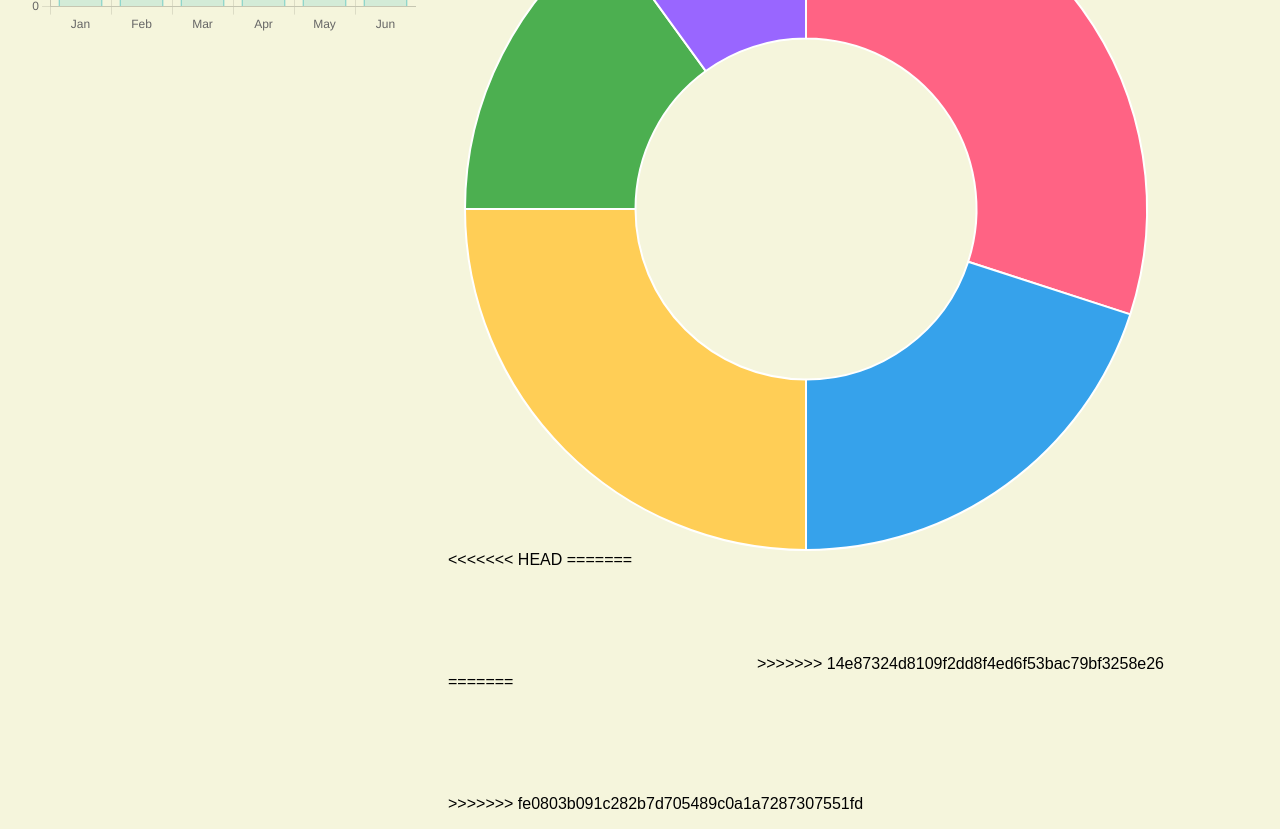
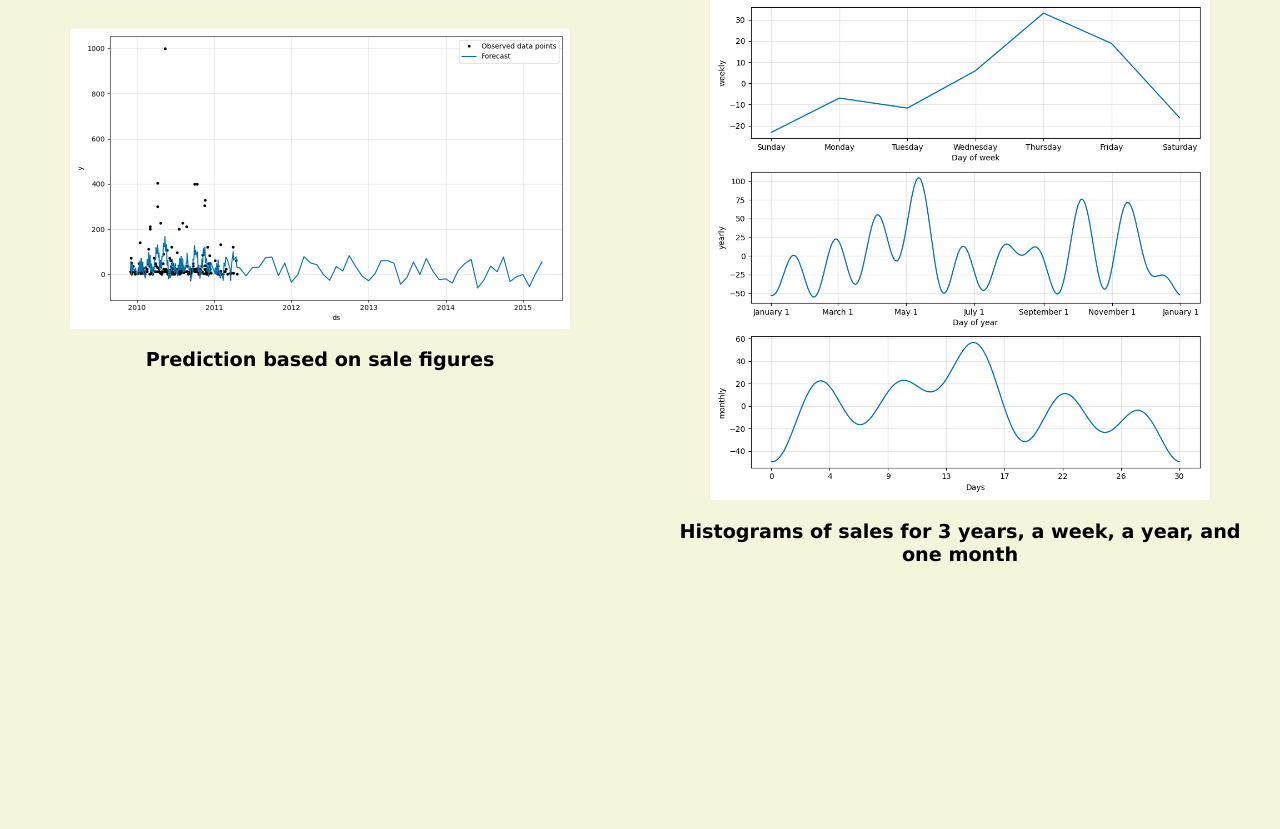
Before and after one commit to DinuAndreiRazvan/BESTEM-Repo, a plain HTML site: page SAP/frontend/src/index.html in a window 1280 px wide. Shown: the part 272-1101 px from the top of the page. After the commit the page ends 882 px from the top, so only its background shows below. Drawn offline with nearby package versions, Linux system fonts and the light colour scheme.

Commit message:
Added graphs to site

```diff
--- a/SAP/frontend/src/index.html
+++ b/SAP/frontend/src/index.html
@@ -9,38 +9,21 @@
 </head>
 
 <body>
-<<<<<<< HEAD
-<<<<<<< HEAD
-=======
->>>>>>> fe0803b091c282b7d705489c0a1a7287307551fd
     <header><span>RetailX stats</span></header>
-    <div class="container">
-        <div class="item">
-            <canvas id="salesChart" width="400" height="200"></canvas>
+    <main>
+        <div class="container">
+            <div class="item">
+                <img src="images/prediction.png" id="salesChart" width="500" height="300">
+                <p class="annotation">Prediction based on sale figures</p>
+            </div>
+            <div class="item">
+                <img src="images/periodic_progress.png" id="categoryChart" width="500" height="300">
+                <p class="annotation">Histograms of sales for 3 years, a week, a year, and one month</p>
+            </div>
         </div>
-        <div class="item">
-            <canvas id="categoryChart" width="200" height="200"></canvas>
-<<<<<<< HEAD
-=======
-    <div class="dashboard">
-        <div class="statistics">
-            <canvas id="salesChart" width="200" height="100"></canvas>
-            <canvas id="categoryChart" width="100" height="100"></canvas>
->>>>>>> 14e87324d8109f2dd8f4ed6f53bac79bf3258e26
-        </div>
-    </div>
-    <script src="https://cdn.jsdelivr.net/npm/chart.js"></script>
+    </main>
+
     <script src="script.js"></script>
-=======
-            <div class="dashboard">
-                <div class="statistics">
-                    <canvas id="salesChart" width="200" height="100"></canvas>
-                    <canvas id="categoryChart" width="100" height="100"></canvas>
-                </div>
-            </div>
-            <script src="https://cdn.jsdelivr.net/npm/chart.js"></script>
-            <script src="script.js"></script>
->>>>>>> fe0803b091c282b7d705489c0a1a7287307551fd
 </body>
 
 </html>
--- a/SAP/frontend/src/script.js
+++ b/SAP/frontend/src/script.js
@@ -1,46 +1,48 @@
-document.addEventListener("DOMContentLoaded", function () {
-    // Sample data
-    const salesData = [50, 120, 80, 200, 100, 150];
-    const categoryData = [30, 20, 25, 15, 10];
+"use strict";
 
-    // Sales chart
-    const salesCtx = document.getElementById("salesChart").getContext("2d");
-    new Chart(salesCtx, {
-        type: "bar",
-        data: {
-            labels: ["Jan", "Feb", "Mar", "Apr", "May", "Jun"],
-            datasets: [
-                {
-                    label: "Sales",
-                    data: salesData,
-                    backgroundColor: "rgba(75, 192, 192, 0.2)",
-                    borderColor: "rgba(75, 192, 192, 1)",
-                    borderWidth: 1,
-                },
-            ],
-        },
-    });
+// document.addEventListener("DOMContentLoaded", function () {
+//     // Sample data
+//     const salesData = [50, 120, 80, 200, 100, 150];
+//     const categoryData = [30, 20, 25, 15, 10];
 
-    // Category chart
-    const categoryCtx = document
-        .getElementById("categoryChart")
-        .getContext("2d");
-    new Chart(categoryCtx, {
-        type: "doughnut",
-        data: {
-            labels: ["Electronics", "Clothing", "Books", "Home", "Toys"],
-            datasets: [
-                {
-                    data: categoryData,
-                    backgroundColor: [
-                        "#FF6384",
-                        "#36A2EB",
-                        "#FFCE56",
-                        "#4CAF50",
-                        "#9966FF",
-                    ],
-                },
-            ],
-        },
-    });
-});
+//     // Sales chart
+//     const salesCtx = document.getElementById("salesChart").getContext("2d");
+//     new Chart(salesCtx, {
+//         type: "bar",
+//         data: {
+//             labels: ["Jan", "Feb", "Mar", "Apr", "May", "Jun"],
+//             datasets: [
+//                 {
+//                     label: "Sales",
+//                     data: salesData,
+//                     backgroundColor: "rgba(75, 192, 192, 0.2)",
+//                     borderColor: "rgba(75, 192, 192, 1)",
+//                     borderWidth: 1,
+//                 },
+//             ],
+//         },
+//     });
+
+//     // Category chart
+//     const categoryCtx = document
+//         .getElementById("categoryChart")
+//         .getContext("2d");
+//     new Chart(categoryCtx, {
+//         type: "doughnut",
+//         data: {
+//             labels: ["Electronics", "Clothing", "Books", "Home", "Toys"],
+//             datasets: [
+//                 {
+//                     data: categoryData,
+//                     backgroundColor: [
+//                         "#FF6384",
+//                         "#36A2EB",
+//                         "#FFCE56",
+//                         "#4CAF50",
+//                         "#9966FF",
+//                     ],
+//                 },
+//             ],
+//         },
+//     });
+// });
--- a/SAP/frontend/src/styles.css
+++ b/SAP/frontend/src/styles.css
@@ -7,28 +7,42 @@ body {
 
 .container {
     display: flex;
-    flex-wrap: wrap;
     flex-direction: row;
-    justify-content: center;
-    align-items: auto;
+    flex-wrap: nowrap;
+    justify-content: space-around;
+    align-items: center;
     align-content: center;
 }
 .container:after {
     display: block;
     content: "";
-    margin: 16px;
-    flex: 999 999 auto;
+    margin: 0%;
+    flex: 0 0 auto;
 }
 .item {
-    flex: 0 0 auto;
-    margin: 16px;
+    flex: 1 1 calc(33.3333% - 2%); /* Adjusted flex property */
+    margin: 2%; /* Adjusted margin */
 }
 
 header {
     background-color: #e7d99f;
-    padding: 2% 0; /* Adjusted padding for better spacing */
+    padding: 2%;
     text-align: center;
     font-family: Arial, Helvetica, sans-serif;
-    font-size: larger;
+    font-size: 2vw;
     font-weight: 600;
 }
+
+.annotation {
+    text-align: center;
+    font-family: Verdana, Geneva, Tahoma, sans-serif;
+    font-size: 1.5vw;
+    font-weight: 600;
+}
+
+.item img {
+    display: block;
+    margin: auto;
+    max-width: 100%;
+    height: auto;
+}
```
Also changed, not shown: SAP/frontend/src/images/periodic_progress.png (renamed from SAP/frontend/src/periodic_progress.png), SAP/frontend/src/images/prediction.png (renamed from SAP/frontend/src/prediction.png), 2 other files.
